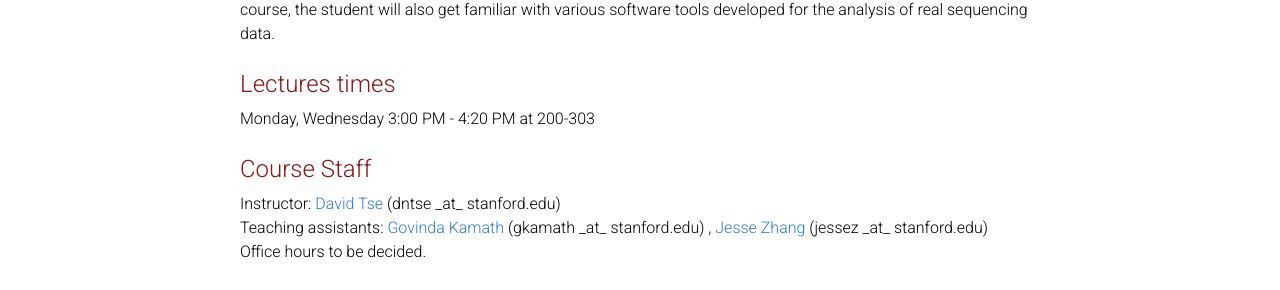
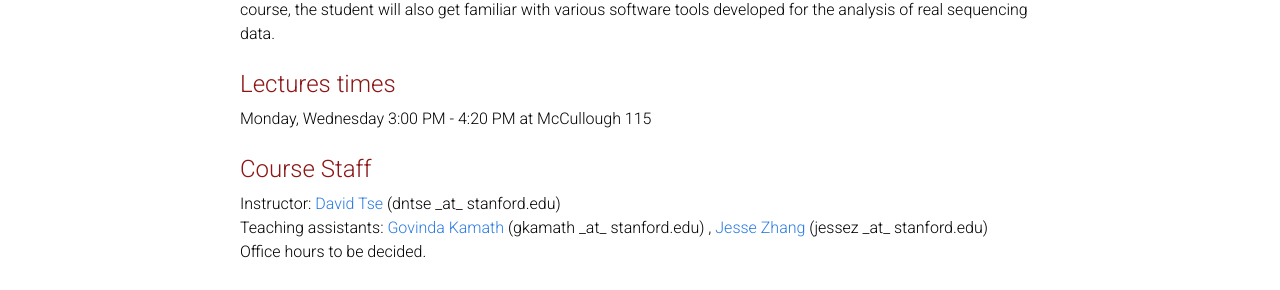
Before and after one commit to laurashen/data-science-sequencing.github.io, a Jekyll site: the page built from index.html, in a window 1280 px wide. Shown: the part 390-680 px from the top of the page. Built offline with Jekyll 4.4.1, drawn with Linux system fonts in a browser that asks for light colours.

Commit message:
Update index.html

```diff
--- a/index.html
+++ b/index.html
@@ -22,7 +22,7 @@ layout: default
 <div class ="Lecture-times">
 
    <div class="module-header">Lectures times</div>
-    Monday, Wednesday 3:00 PM - 4:20 PM at 200-303
+    Monday, Wednesday 3:00 PM - 4:20 PM at McCullough 115
 </div>
 
 <div class ="course-staff">
```
